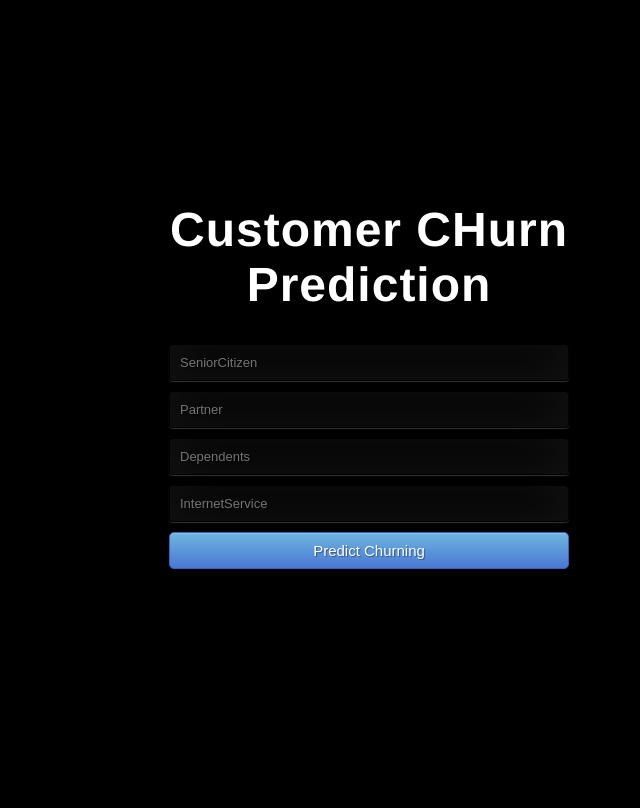
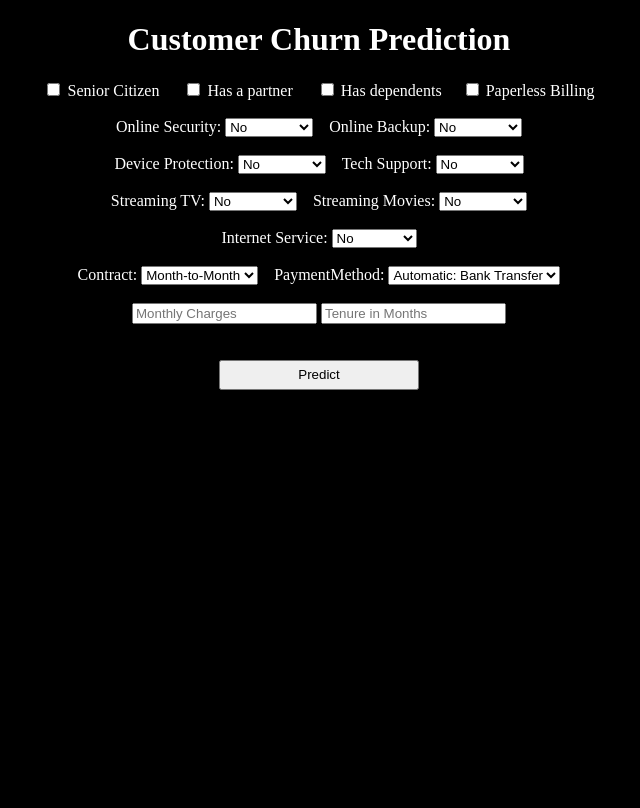
Before and after one commit to archd3sai/Customer-Survival-Analysis-and-Churn-Prediction, a Flask app: page / in a window 1280 px wide. Shown: the whole page, without its empty margins (321-961 px from the left). After the commit the page ends 390 px from the top, so only its background shows below. Run offline with Flask 2, Linux system fonts and the light colour scheme; parts of the project's set-up code (start-up, migrations or seed data) failed here and were passed over.

Commit message:
Add files via upload

```diff
--- a/templates/index.html
+++ b/templates/index.html
@@ -2,34 +2,122 @@
 <html >
 <head>
   <meta charset="UTF-8">
-  <title>Deployment Tutorial 1</title>
-  <link href='https://fonts.googleapis.com/css?family=Pacifico' rel='stylesheet' type='text/css'>
-<link href='https://fonts.googleapis.com/css?family=Arimo' rel='stylesheet' type='text/css'>
-<link href='https://fonts.googleapis.com/css?family=Hind:300' rel='stylesheet' type='text/css'>
-<link href='https://fonts.googleapis.com/css?family=Open+Sans+Condensed:300' rel='stylesheet' type='text/css'>
-<link rel="stylesheet" href="{{ url_for('static', filename='css/style.css') }}">
-
+  <title>Customer Churn Prediction</title>
 </head>
 
-<body style="background: #000;">
+<body style="background: Black" text="white">
+
  <div class="login">
-	<h1>Customer CHurn Prediction</h1>
+	<center><h1>Customer Churn Prediction</h1></center>
 
      <!-- Main Input For Receiving Query to our ML -->
     <form action="{{ url_for('predict')}}"method="post">
-    	<input type="number" name="SeniorCitizen" placeholder="SeniorCitizen" required="required" />
-        <input type="number" name="Partner" placeholder="Partner" required="required" />
-        <input type="number" name="Dependents" placeholder="Dependents" required="required" />
-		<input type="number" name="InternetService" placeholder="InternetService" required="required" />
 
+      <center>
+      <input type="checkbox" id="SeniorCitizen" name="SeniorCitizen" value=1>
+      <label for="SeniorCitizen"> Senior Citizen</label> &nbsp;&nbsp;&nbsp;&nbsp;
+      <input type="checkbox" id="Partner" name="Partner" value=1>
+      <label for="Partner">Has a partner</label> &nbsp;&nbsp;&nbsp;&nbsp;
+      <input type="checkbox" id="Dependents" name="Dependents" value=1>
+      <label for="Dependents">Has dependents</label>&nbsp;&nbsp;&nbsp;&nbsp;
+      <input type="checkbox" id="PaperlessBilling" name="PaperlessBilling" value=1>
+      <label for="PaperlessBilling">Paperless Billing</label>
+      </center>
+      <br>
 
-        <button type="submit" class="btn btn-primary btn-block btn-large">Predict Churning</button>
+      <center>
+      <label for="OnlineSecurity">Online Security:</label>
+        <select id="OnlineSecurity" name="OnlineSecurity">
+            <option value=0>No</option>
+            <option value=1>Yes</option>
+              <option value=2>No Internet</option>
+        </select> &nbsp;&nbsp;
+
+      <label for="OnlineBackup">Online Backup:</label>
+        <select id="OnlineBackup" name="OnlineBackup">
+            <option value=0>No</option>
+            <option value=1>Yes</option>
+              <option value=2>No Internet</option>
+      </select>
+    </center><br>
+
+    <center>
+      <label for="DeviceProtection">Device Protection:</label>
+        <select id="DeviceProtection" name="DeviceProtection">
+            <option value=0>No</option>
+            <option value=1>Yes</option>
+              <option value=2>No Internet</option>
+        </select>
+      &nbsp;&nbsp;
+        <label for="TechSupport">Tech Support:</label>
+        	<select id="TechSupport" name="TechSupport">
+          		<option value=0>No</option>
+          		<option value=1>Yes</option>
+                <option value=2>No Internet</option>
+        	</select>
+      </center><br>
+
+      <center>
+      <label for="StreamingTV">Streaming TV:</label>
+      	<select id="StreamingTV" name="StreamingTV">
+        		<option value=0>No</option>
+        		<option value=1>Yes</option>
+              <option value=2>No Internet</option>
+      	</select>
+      &nbsp;&nbsp;
+      <label for="StreamingMovies">Streaming Movies:</label>
+      	<select id="StreamingMovies" name="StreamingMovies">
+        		<option value=0>No</option>
+        		<option value=1>Yes</option>
+              <option value=2>No Internet</option>
+      	</select></center>
+
+      <center><br>
+      <label for="InternetService">Internet Service:</label>
+      	<select id="InternetService" name="InternetService">
+        		<option value=0>No</option>
+        		<option value=1>DSL</option>
+              <option value=2>Fiber optic</option>
+      	</select>
+
+ <br><br>
+
+ <center>
+
+<label for="Contract">Contract:</label>
+	<select id="Contract" name="Contract">
+  		<option value=0>Month-to-Month</option>
+  		<option value=1>One-Year</option>
+        <option value=2>Two-Year</option>
+	</select>
+  &nbsp;&nbsp;
+
+<label for="PaymentMethod">PaymentMethod:</label>
+	<select id="PaymentMethod" name="PaymentMethod">
+  		<option value=0>Automatic: Bank Transfer</option>
+  		<option value=1>Automatic: Credit Card</option>
+        <option value=2>Electronic Check</option>
+        <option value=3>Mailed Check</option>
+	</select>
+</center>
+<br>
+<center>
+		<input type="number"  min="0" name="MonthlyCharges" placeholder="Monthly Charges" required="required" />
+<input type="number"  min="0" name="Tenure" placeholder="Tenure in Months" required="required" />
+
+</center>
+<br><br>
+
+<center>
+<button type="submit" class="btn btn-primary btn-block btn-large" style="height:30px;width:200px">Predict</button>
+</center>
     </form>
 
    <br>
    <br>
+   <center>
    {{ prediction_text }}
-
+	</center>
  </div>
 
 
```
